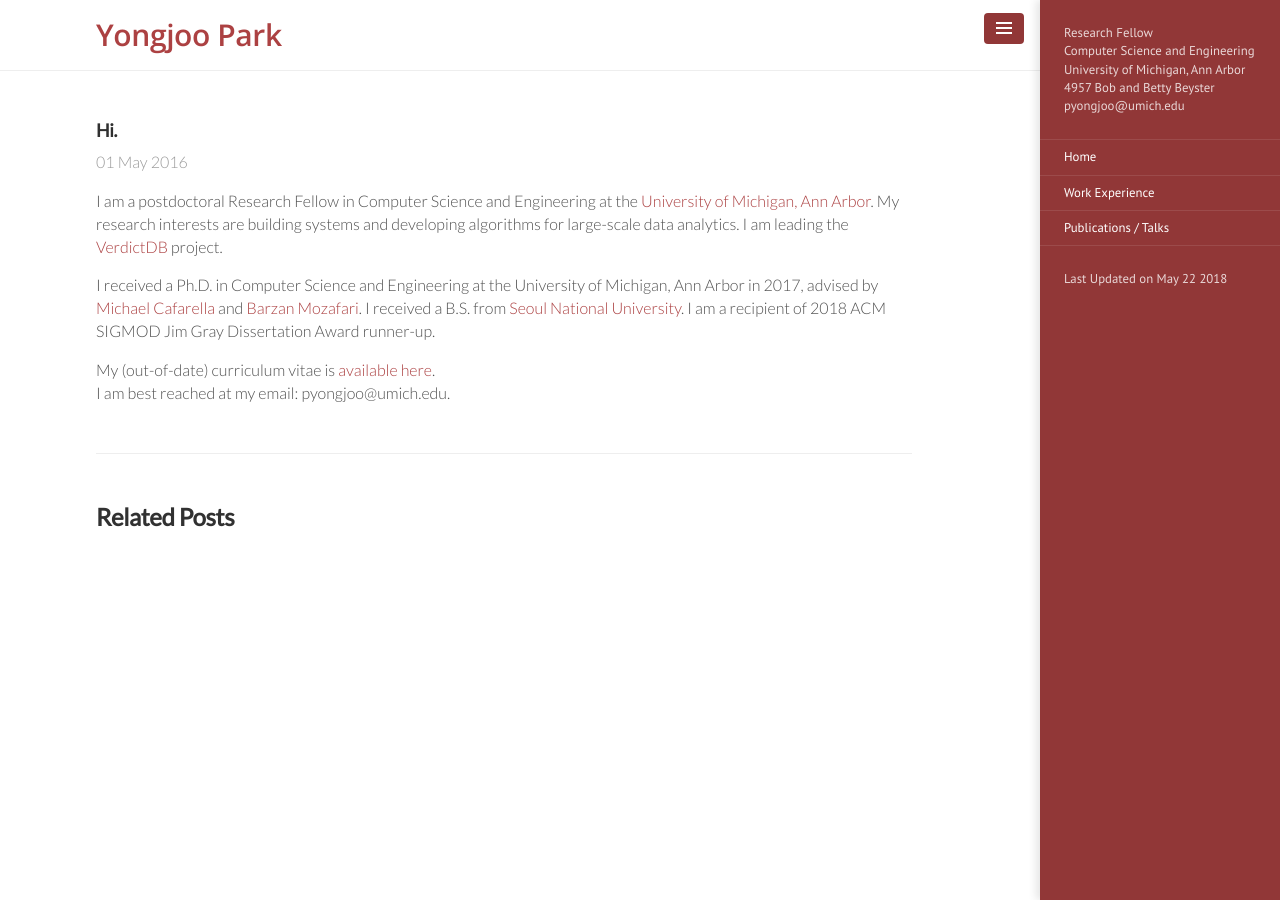
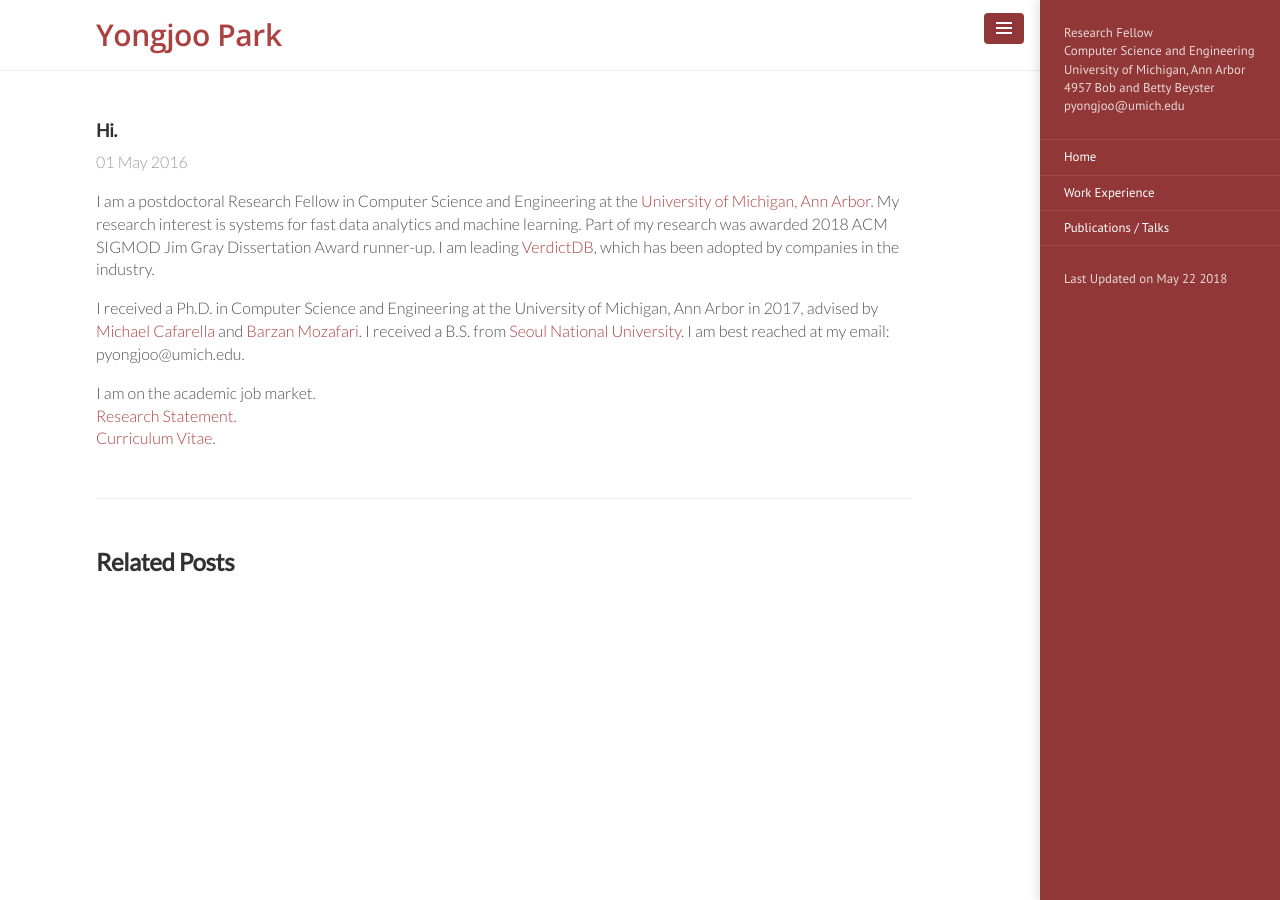
Before and after one commit to pyongjoo/pyongjoo.github.io, a Jekyll site: the page built from _intro/2016-05-01-hi.md, in a window 1280 px wide. Built offline with Jekyll 4.4.1, drawn with Linux system fonts in a browser that asks for light colours.

Commit message:
Update 2016-05-01-hi.md

```diff
--- a/_intro/2016-05-01-hi.md
+++ b/_intro/2016-05-01-hi.md
@@ -5,11 +5,14 @@ title: Hi.
 
 I am a postdoctoral Research Fellow in Computer Science and Engineering at the [University of
 Michigan, Ann Arbor](http://cse.umich.edu/).
-My research interests are building systems and developing algorithms for large-scale data analytics.
-I am leading the [VerdictDB](http://verdictdb.org/) project.
+My research interest is systems for fast data analytics and machine learning.
+Part of my research was awarded 2018 ACM SIGMOD Jim Gray Dissertation Award runner-up.
+I am leading [VerdictDB](http://verdictdb.org/), which has been adopted by companies in the industry.
 
 I received a Ph.D. in Computer Science and Engineering at the University of Michigan, Ann Arbor in 2017, advised by [Michael Cafarella](http://web.eecs.umich.edu/~michjc/) and [Barzan Mozafari](http://web.eecs.umich.edu/~mozafari/).
-I received a B.S. from [Seoul National University](https://en.wikipedia.org/wiki/Seoul_National_University). I am a recipient of 2018 ACM SIGMOD Jim Gray Dissertation Award runner-up.
+I received a B.S. from [Seoul National University](https://en.wikipedia.org/wiki/Seoul_National_University).
+I am best reached at my email: pyongjoo@umich.edu.
 
-My (out-of-date) curriculum vitae is [available here]({{ site.url }}/resources/YongjooParkCV2017.pdf).
-I am best reached at my email: pyongjoo@umich.edu.
+I am on the academic job market.
+[Research Statement]({{ site.url }}/resources/Yongjoo_RS_2019.pdf).
+[Curriculum Vitae]({{ site.url }}/resources/Yongjoo_CV_2018_11.pdf).
```
